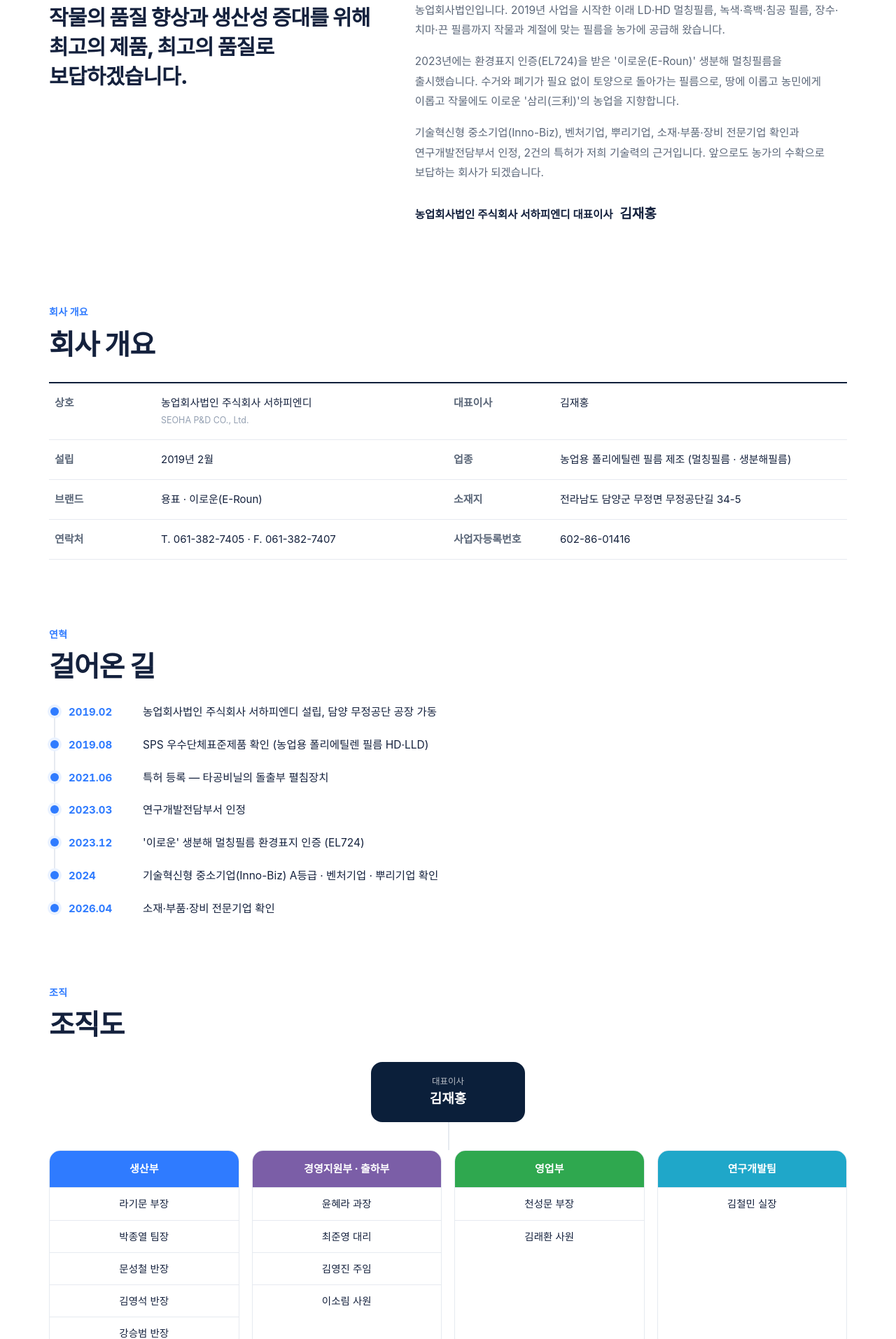
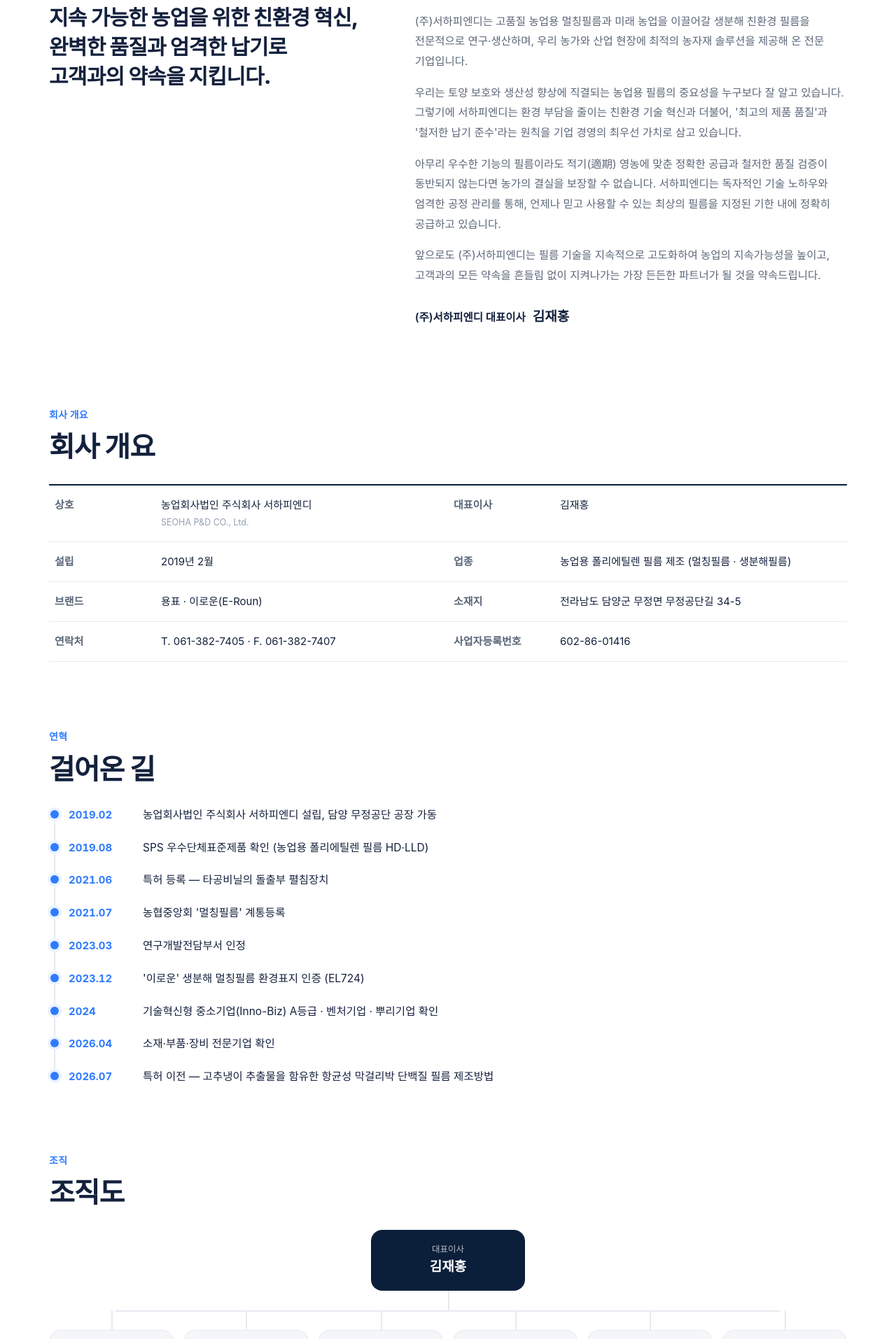
Before and after one commit to Jeongdonghwan/seohapnd_prj, a Flask app: page /about in a window 1280 px wide. Shown: the part 446-2360 px from the top of the page at 70% size. Run offline with Flask 3, Linux system fonts and the light colour scheme; some libraries are stand-ins or nearby versions; some web fonts are replaced.

Commit message:
수정사항 반영: 인사말 교체, 연혁 2건 추가, 조직도 부서명만, 침공·생분해·닥트 규격 및 규격표 수정
Co-Authored-By: Claude Opus 5.5 <noreply@anthropic.com>

```diff
--- a/data.py
+++ b/data.py
@@ -96,7 +96,7 @@ PRODUCTS = [
             "토양 병충해 발생을 억제",
         ],
         "colors": "녹색 · 흑백",
-        "spec": {"두께": "녹색 0.012mm ~ / 흑백 0.03mm ~", "폭": "녹색 최대 300cm / 흑백 최대 200cm", "유공": "침공", "포장": "Box & Roll"},
+        "spec": {"두께": "녹색 0.025mm ~ / 흑백 0.03mm ~", "폭": "녹색 최대 300cm / 흑백 최대 200cm", "유공": "침공", "포장": "Box & Roll"},
     },
     {
         "slug": "eroun-bio", "name": "이로운(E-Roun) 생분해 필름", "short": "이로운 생분해",
@@ -122,8 +122,8 @@ PRODUCTS = [
             "작물 수확 후 반드시 로터리 작업을 해야 합니다",
             "사용 환경(강수량, 높은 온도)이나 토양 조건에 따라 분해 시기에 차이가 발생할 수 있습니다",
         ],
-        "colors": "흑색",
-        "spec": {"두께": "0.015mm ~", "폭": "최대 200cm", "유공": "가능", "포장": "Roll"},
+        "colors": "흑색 · 투명",
+        "spec": {"두께": "0.012mm ~", "폭": "최대 200cm", "유공": "가능", "포장": "Roll"},
     },
     {
         "slug": "duct", "name": "닥트용 필름", "short": "닥트용",
@@ -131,7 +131,7 @@ PRODUCTS = [
         "lead": "하우스 환기·온풍 덕트용 필름. 일반용 닥트와 장수 닥트 두 종류",
         "features": ["일반용 닥트", "장수 닥트"],
         "colors": "투명",
-        "spec": {"두께": "문의", "폭": "문의", "유공": "-", "포장": "Box / Roll"},
+        "spec": {"두께": "문의", "폭": "문의", "유공": "가능", "포장": "Box / Roll"},
     },
 ]
 PRODUCT_MAP = {p["slug"]: p for p in PRODUCTS}
@@ -147,9 +147,11 @@ SPEC_ROWS = [
     ("HD", "투명", "0.012~", "최대 폭 150", "O", "Roll"),
     ("HD", "배색", "0.012~", "최대 폭 150", "O", "Roll"),
     ("흑백필름", "", "0.03~", "최대 폭 200 ※타계 시 400", "O", "Box & Roll"),
+    ("침공필름", "녹색", "0.025~", "최대 폭 300", "침공", "Box & Roll"),
+    ("침공필름", "흑백", "0.03~", "최대 폭 200", "침공", "Box & Roll"),
     ("장수 / 흑색장수 / 치마필름 / 끈 필름", "", "0.05~0.2", "한끈 40~250 · 양끈 40~250", "", "Box / Roll"),
-    ("닥트용 필름", "", "", "일반용 닥트 · 장수 닥트", "", "Box / Roll"),
-    ("이로운 생분해 필름", "", "0.015~", "최대 폭 200", "O", "Roll"),
+    ("닥트용 필름", "", "", "일반용 닥트 · 장수 닥트", "O", "Box / Roll"),
+    ("이로운 생분해 필름", "흑색 · 투명", "0.012~", "최대 폭 200", "O", "Roll"),
 ]
 
 CERTS = [
@@ -170,15 +172,10 @@ CERTS = [
     {"key": "patent-2262234", "name": "특허 제10-2262234호", "short": "특허 · 타공비닐 펼침장치", "org": "특허청",
      "detail": "타공비닐의 돌출부 펼침장치", "period": "2021.06.02 등록", "kind": "patent"},
     {"key": "patent-1647358", "name": "특허 제10-1647358호", "short": "특허 · 항균성 단백질 필름", "org": "지식재산처",
-     "detail": "고추냉이 추출물을 함유한 항균성 막걸리박 단백질 필름의 제조방법", "period": "2016.08.04 등록", "kind": "patent"},
+     "detail": "고추냉이 추출물을 함유한 항균성 막걸리박 단백질 필름의 제조방법", "period": "2016.08.04 등록 · 2026.07 이전", "kind": "patent"},
 ]
 
-ORG = [
-    {"dept": "생산부", "color": "blue", "members": ["라기문 부장", "박종열 팀장", "문성철 반장", "김영석 반장", "강승범 반장"]},
-    {"dept": "경영지원부 · 출하부", "color": "purple", "members": ["윤혜라 과장", "최준영 대리", "김영진 주임", "이소림 사원"]},
-    {"dept": "영업부", "color": "green", "members": ["천성문 부장", "김래환 사원"]},
-    {"dept": "연구개발팀", "color": "cyan", "members": ["김철민 실장"]},
-]
+ORG = ["생산1부", "생산2부", "경영지원부", "영업부", "출하부", "연구개발팀"]   # 2026-10 수정 요청: 대표이사 외 직함·이름 없이 부서명만
 
 FACTORY = [
     {"img": "line-tower", "cap": "블로운 필름 압출 타워"},
--- a/static/style.css
+++ b/static/style.css
@@ -267,15 +267,14 @@ table.spec tr.bio td,table.spec tr.bio th.cat{background:var(--green-soft);color
 .timeline li::before{content:"";position:absolute;left:-26px;top:5px;width:12px;height:12px;border-radius:50%;background:var(--brand);box-shadow:0 0 0 4px var(--brand-soft)}
 .timeline b{color:var(--brand);font-size:15px;font-variant-numeric:tabular-nums}
 .timeline span{font-size:15.5px}
-.org-top{width:220px;margin:0 auto 40px;padding:18px;border-radius:var(--r);background:var(--navy);color:#fff;text-align:center;position:relative}
+.org-top{width:220px;margin:0 auto 28px;padding:18px;border-radius:var(--r);background:var(--navy);color:#fff;text-align:center;position:relative}
 .org-top span{display:block;font-size:12.5px;opacity:.7}
 .org-top b{font-size:19px}
-.org-top::after{content:"";position:absolute;left:50%;top:100%;width:2px;height:40px;background:var(--line)}
-.org-depts{display:grid;grid-template-columns:repeat(4,1fr);gap:18px}
-.org-depts>li{border:1px solid var(--line);border-radius:var(--r);overflow:hidden;background:#fff}
-.org-depts .dept{padding:14px;text-align:center;font-weight:800;color:#fff;font-size:15px}
-.org-depts .blue .dept{background:var(--brand)}.org-depts .purple .dept{background:#7B5EA7}.org-depts .green .dept{background:var(--green)}.org-depts .cyan .dept{background:#1FA7C9}
-.org-depts ul li{padding:11px 14px;text-align:center;font-size:14.5px;border-top:1px solid var(--line)}
+.org-top::after{content:"";position:absolute;left:50%;top:100%;width:2px;height:28px;background:var(--line)}
+.org-depts{display:grid;grid-template-columns:repeat(6,1fr);gap:14px;position:relative;padding-top:28px}
+.org-depts::before{content:"";position:absolute;top:0;left:calc(100% / 12);right:calc(100% / 12);height:2px;background:var(--line)}
+.org-depts li{position:relative;padding:18px 10px;border-radius:var(--r);background:var(--surface);border:1px solid var(--line);text-align:center;font-weight:800;font-size:15.5px;color:var(--navy)}
+.org-depts li::before{content:"";position:absolute;left:50%;top:-29px;width:2px;height:28px;background:var(--line)}
 .loc{display:grid;grid-template-columns:1.4fr 1fr;gap:28px;align-items:start}
 .map{border-radius:var(--r);overflow:hidden;aspect-ratio:16/10;background:var(--surface)}
 .map iframe{width:100%;height:100%;border:0}
@@ -413,7 +412,8 @@ table.board .lock{color:var(--faint)}
   .prod-top{grid-template-columns:1fr}
   .about-greet,.loc,.fac-intro{grid-template-columns:1fr;gap:28px}
   .overview{grid-template-columns:1fr}
-  .org-depts{grid-template-columns:repeat(2,1fr)}
+  .org-depts{grid-template-columns:repeat(3,1fr)}
+  .org-depts::before,.org-depts li::before,.org-top::after{display:none}
   .cgrid,.gallery{grid-template-columns:repeat(2,1fr)}
   .bio-steps.inline{grid-template-columns:repeat(2,minmax(0,1fr))}
   .meta-dl{grid-template-columns:1fr}
@@ -422,7 +422,7 @@ table.board .lock{color:var(--faint)}
   .logo img{height:40px}
   .pcards{grid-template-columns:1fr}
   .cgrid,.gallery,.process,.form .row2{grid-template-columns:1fr}
-  .org-depts{grid-template-columns:1fr}
+  .org-depts{grid-template-columns:repeat(2,1fr)}
   .form .chk{padding-bottom:0}
   .page-cta{padding:24px}
   .post,.answer{padding:22px 20px}
--- a/templates/about.html
+++ b/templates/about.html
@@ -10,13 +10,15 @@
   <section class="about-greet">
     <div class="reveal">
       <p class="eyebrow">인사말</p>
-      <h2>작물의 품질 향상과 생산성 증대를 위해<br>최고의 제품, 최고의 품질로 보답하겠습니다.</h2>
+      <h2>지속 가능한 농업을 위한 친환경 혁신,<br>완벽한 품질과 엄격한 납기로<br>고객과의 약속을 지킵니다.</h2>
     </div>
     <div class="greet-body reveal">
-      <p>{{ C.name }}는 전라남도 담양군 무정공단에서 농업용 멀칭필름을 직접 압출·생산하는 농업회사법인입니다. 2019년 사업을 시작한 이래 LD·HD 멀칭필름, 녹색·흑백·침공 필름, 장수·치마·끈 필름까지 작물과 계절에 맞는 필름을 농가에 공급해 왔습니다.</p>
-      <p>2023년에는 환경표지 인증(EL724)을 받은 '이로운(E-Roun)' 생분해 멀칭필름을 출시했습니다. 수거와 폐기가 필요 없이 토양으로 돌아가는 필름으로, 땅에 이롭고 농민에게 이롭고 작물에도 이로운 '삼리(三利)'의 농업을 지향합니다.</p>
-      <p>기술혁신형 중소기업(Inno-Biz), 벤처기업, 뿌리기업, 소재·부품·장비 전문기업 확인과 연구개발전담부서 인정, 2건의 특허가 저희 기술력의 근거입니다. 앞으로도 농가의 수확으로 보답하는 회사가 되겠습니다.</p>
-      <p class="sign">{{ C.legal }} 대표이사 <b>{{ C.ceo }}</b></p>
+      <p>(주)서하피엔디 홈페이지를 방문해 주신 고객 및 농업인, 파트너사 여러분께 깊이 감사드립니다.</p>
+      <p>(주)서하피엔디는 고품질 농업용 멀칭필름과 미래 농업을 이끌어갈 생분해 친환경 필름을 전문적으로 연구·생산하며, 우리 농가와 산업 현장에 최적의 농자재 솔루션을 제공해 온 전문 기업입니다.</p>
+      <p>우리는 토양 보호와 생산성 향상에 직결되는 농업용 필름의 중요성을 누구보다 잘 알고 있습니다. 그렇기에 서하피엔디는 환경 부담을 줄이는 친환경 기술 혁신과 더불어, '최고의 제품 품질'과 '철저한 납기 준수'라는 원칙을 기업 경영의 최우선 가치로 삼고 있습니다.</p>
+      <p>아무리 우수한 기능의 필름이라도 적기(適期) 영농에 맞춘 정확한 공급과 철저한 품질 검증이 동반되지 않는다면 농가의 결실을 보장할 수 없습니다. 서하피엔디는 독자적인 기술 노하우와 엄격한 공정 관리를 통해, 언제나 믿고 사용할 수 있는 최상의 필름을 지정된 기한 내에 정확히 공급하고 있습니다.</p>
+      <p>앞으로도 (주)서하피엔디는 필름 기술을 지속적으로 고도화하여 농업의 지속가능성을 높이고, 고객과의 모든 약속을 흔들림 없이 지켜나가는 가장 든든한 파트너가 될 것을 약속드립니다.</p>
+      <p class="sign">(주)서하피엔디 대표이사 <b>{{ C.ceo }}</b></p>
     </div>
   </section>
 
@@ -40,10 +42,12 @@
       <li class="reveal"><b>2019.02</b><span>{{ C.legal }} 설립, 담양 무정공단 공장 가동</span></li>
       <li class="reveal"><b>2019.08</b><span>SPS 우수단체표준제품 확인 (농업용 폴리에틸렌 필름 HD·LLD)</span></li>
       <li class="reveal"><b>2021.06</b><span>특허 등록 — 타공비닐의 돌출부 펼침장치</span></li>
+      <li class="reveal"><b>2021.07</b><span>농협중앙회 '멀칭필름' 계통등록</span></li>
       <li class="reveal"><b>2023.03</b><span>연구개발전담부서 인정</span></li>
       <li class="reveal"><b>2023.12</b><span>'이로운' 생분해 멀칭필름 환경표지 인증 (EL724)</span></li>
       <li class="reveal"><b>2024</b><span>기술혁신형 중소기업(Inno-Biz) A등급 · 벤처기업 · 뿌리기업 확인</span></li>
       <li class="reveal"><b>2026.04</b><span>소재·부품·장비 전문기업 확인</span></li>
+      <li class="reveal"><b>2026.07</b><span>특허 이전 — 고추냉이 추출물을 함유한 항균성 막걸리박 단백질 필름 제조방법</span></li>
     </ol>
   </section>
 
@@ -52,9 +56,7 @@
     <div class="org reveal">
       <div class="org-top"><span>대표이사</span><b>{{ C.ceo }}</b></div>
       <ul class="org-depts">
-        {% for d in org %}
-        <li class="{{ d.color }}"><p class="dept">{{ d.dept }}</p><ul>{% for mname in d.members %}<li>{{ mname }}</li>{% endfor %}</ul></li>
-        {% endfor %}
+        {% for d in org %}<li>{{ d }}</li>{% endfor %}
       </ul>
     </div>
   </section>
```
